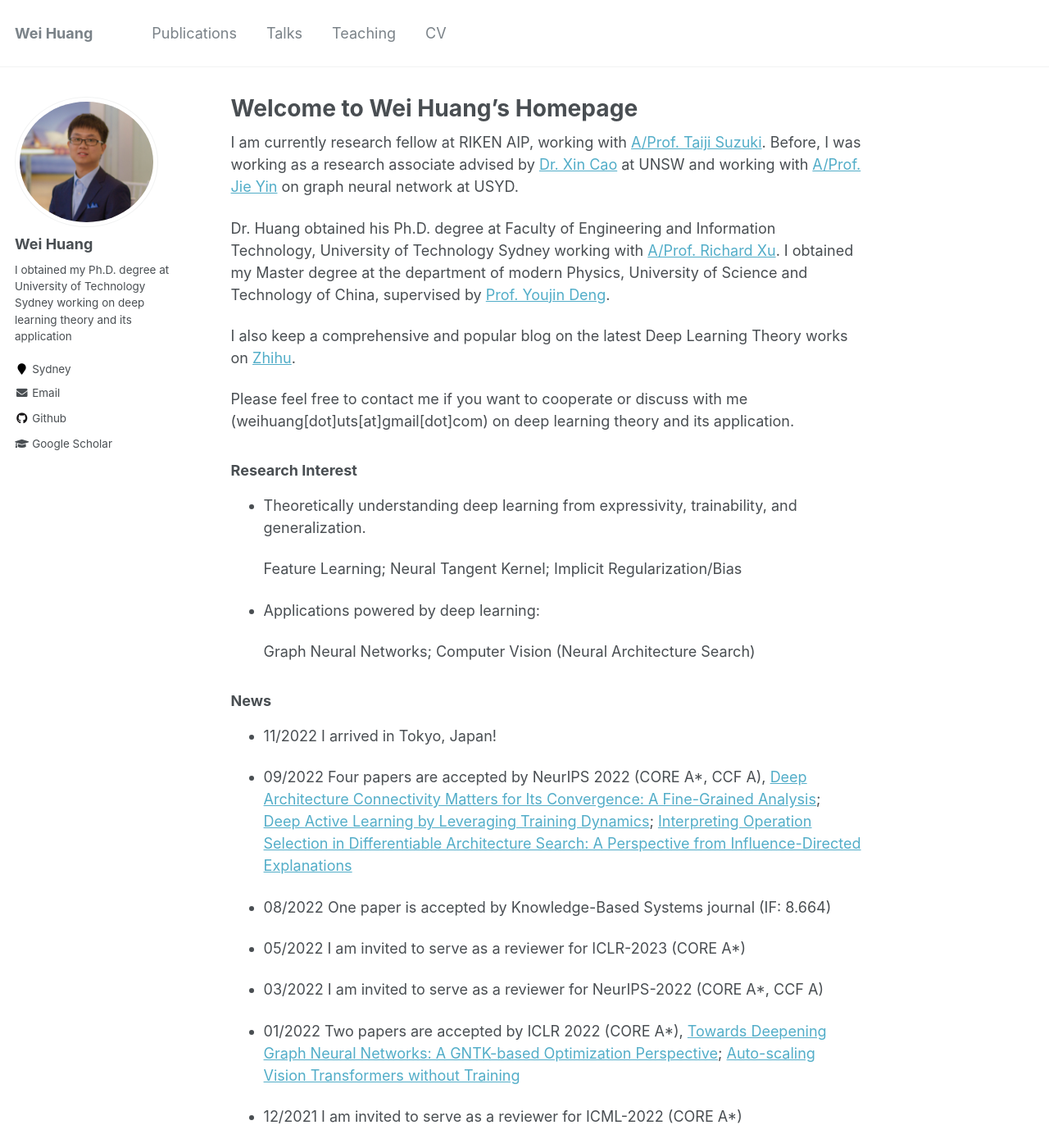
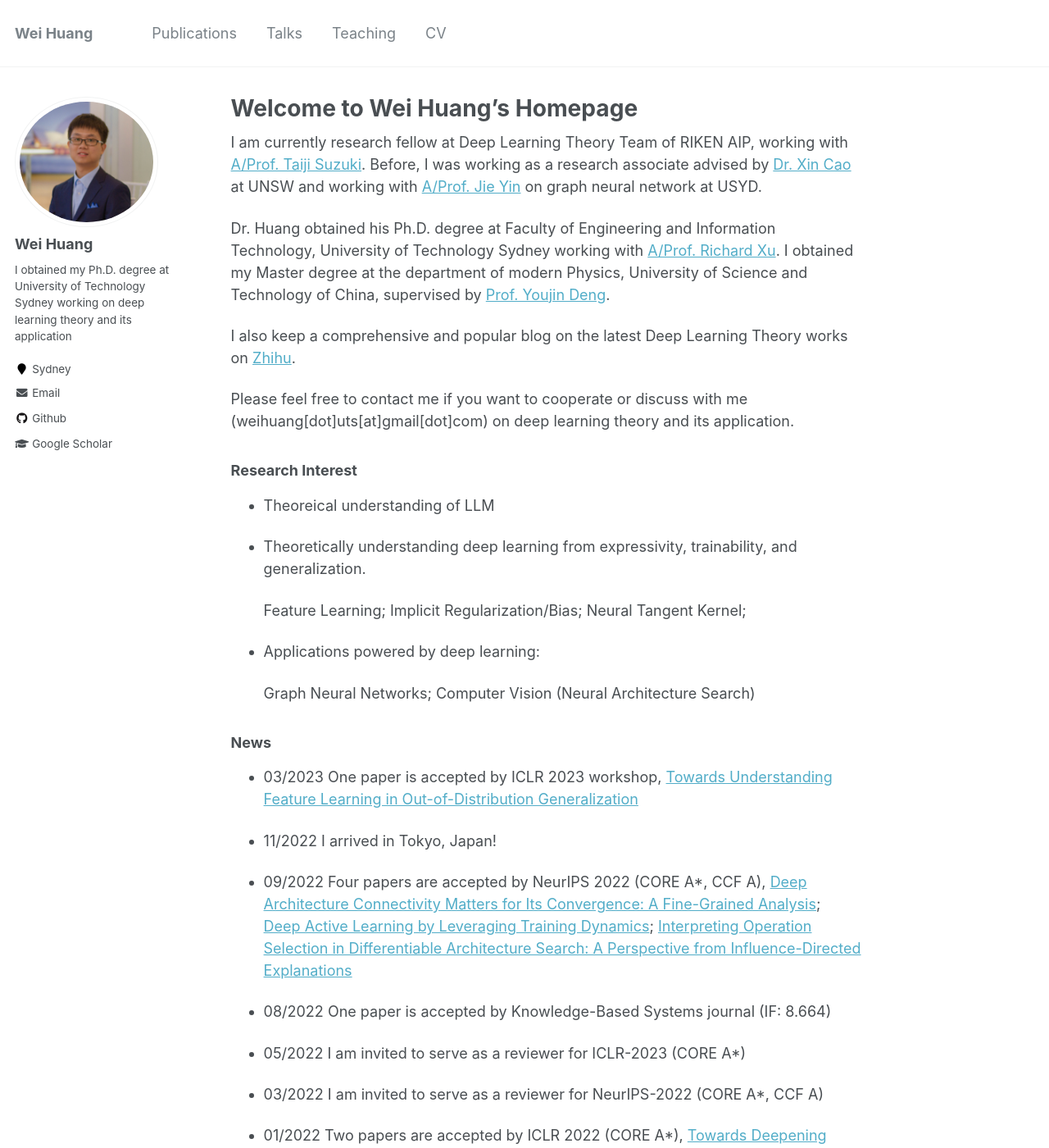
Before and after one commit to WeiHuang05/Weihuang05.github.io, a Jekyll site: the page built from index.md, in a window 1280 px wide and 1400 px high. Shown: the whole window at 82% size. Built offline with Jekyll 4.4.1, drawn with Linux system fonts in a browser that asks for light colours.

Commit message:
Update index.md

```diff
--- a/index.md
+++ b/index.md
@@ -2,7 +2,7 @@
 title: Welcome to Wei Huang's Homepage
 ---
 
-I am currently research fellow at RIKEN AIP, working with [A/Prof. Taiji Suzuki](http://ibis.t.u-tokyo.ac.jp/suzuki/). Before, I was working as a research associate advised by [Dr. Xin Cao](https://research.unsw.edu.au/people/dr-xin-cao) at UNSW and working with [A/Prof. Jie Yin](https://www.sydney.edu.au/business/about/our-people/academic-staff/jie-yin.html) on graph neural network at USYD.
+I am currently research fellow at Deep Learning Theory Team of RIKEN AIP, working with [A/Prof. Taiji Suzuki](http://ibis.t.u-tokyo.ac.jp/suzuki/). Before, I was working as a research associate advised by [Dr. Xin Cao](https://research.unsw.edu.au/people/dr-xin-cao) at UNSW and working with [A/Prof. Jie Yin](https://www.sydney.edu.au/business/about/our-people/academic-staff/jie-yin.html) on graph neural network at USYD.
 
 Dr. Huang obtained his Ph.D. degree at Faculty of Engineering and Information Technology, University of Technology Sydney working with [A/Prof. Richard Xu](https://profiles.uts.edu.au/YiDa.Xu). I obtained my Master degree at the department of modern Physics, University of Science and Technology of China, supervised by [Prof. Youjin Deng](http://staff.ustc.edu.cn/~yjdeng/).
 
@@ -12,15 +12,22 @@ Please feel free to contact me if you want to cooperate or discuss with me (weih
 
 ### Research Interest
 
+* Theoreical understanding of LLM
+
 * Theoretically understanding deep learning from expressivity, trainability, and generalization.
 
-  Feature Learning; Neural Tangent Kernel; Implicit Regularization/Bias
+  Feature Learning; Implicit Regularization/Bias; Neural Tangent Kernel;
 
 * Applications powered by deep learning:
 
   Graph Neural Networks; Computer Vision (Neural Architecture Search)
 
+
+
 ### News
+
+* 03/2023 One paper is accepted by ICLR 2023 workshop, [Towards Understanding Feature Learning in Out-of-Distribution Generalization
+](https://arxiv.org/abs/2304.11327)
 
 * 11/2022 I arrived in Tokyo, Japan!
 
```
